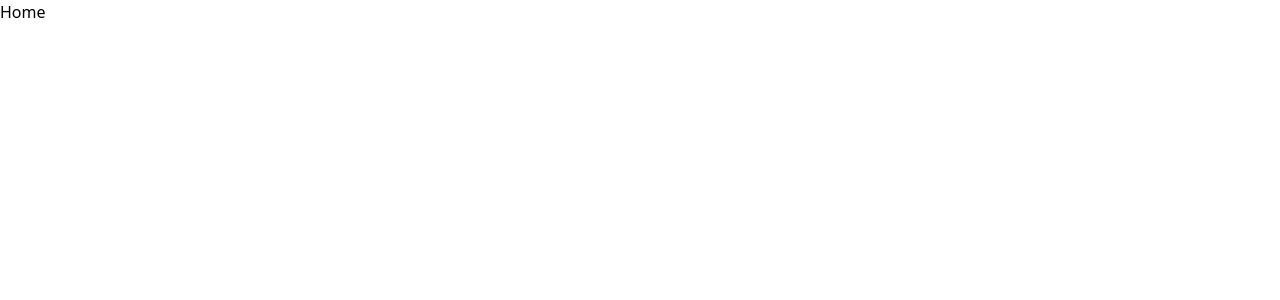
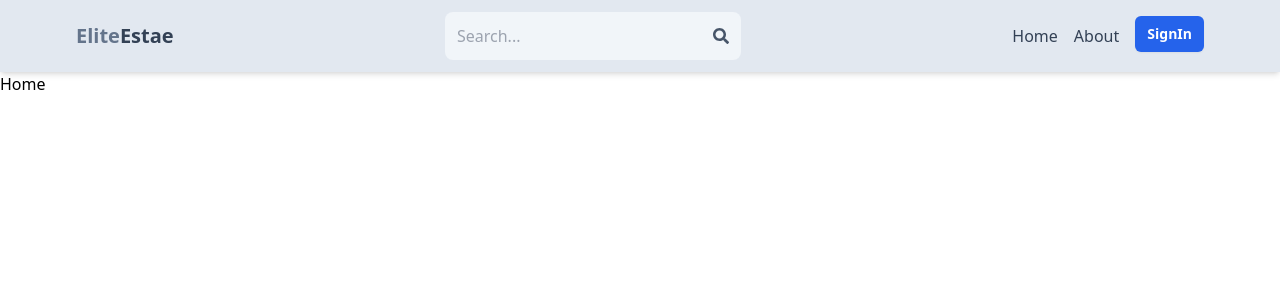
Before and after one commit to jatin-yadav/Elite-Estate, a React (Vite) app in the folder client/: page / in a window 1280 px wide. Shown: the top 300 px of the page. Built offline with nearby package versions, Linux system fonts and the light colour scheme.

Commit message:
Header Component

```diff
--- a/client/package.json
+++ b/client/package.json
@@ -12,6 +12,7 @@
   "dependencies": {
     "react": "^18.2.0",
     "react-dom": "^18.2.0",
+    "react-icons": "^4.12.0",
     "react-router-dom": "^6.20.0"
   },
   "devDependencies": {
--- a/client/src/App.jsx
+++ b/client/src/App.jsx
@@ -1,8 +1,10 @@
 import { BrowserRouter, Route, Routes } from "react-router-dom";
 import { About, Home, Profile, SignIn, SignUp } from "./pages";
+import { Header } from "./components";
 function App() {
   return (
     <BrowserRouter>
+      <Header />
       <Routes>
         <Route path="/" element={<Home />} />
         <Route path="/about" element={<About />} />
--- /dev/null
+++ b/client/src/components/Header.jsx
@@ -0,0 +1,42 @@
+import { FaSearch } from "react-icons/fa";
+import { Link } from "react-router-dom";
+function Header() {
+  return (
+    <header className="bg-slate-200 shadow-md">
+      <div className="flex justify-between items-center max-w-6xl mx-auto p-3">
+        <Link to="/">
+          <h1 className="font-bold py-2 text-sm sm:text-xl flex flex-wrap">
+            <span className="text-slate-500">Elite</span>
+            <span className="text-slate-700">Estae</span>
+          </h1>
+        </Link>
+        <form className="bg-slate-100 p-3 rounded-lg flex items-center">
+          <input
+            type="text"
+            placeholder="Search..."
+            className="bg-transparent focus:outline-none w-24 sm:w-64"
+          />
+          <FaSearch className="text-slate-600" />
+        </form>
+        <ul className="flex gap-4">
+          <li className="hidden sm:inline py-2 text-slate-700 hover:underline">
+            <Link to="/">Home</Link>
+          </li>
+          <li className="hidden sm:inline py-2 text-slate-700 hover:underline">
+            <Link to="/about">About</Link>
+          </li>
+          <li className="">
+            <button
+              type="button"
+              className="rounded-md bg-blue-600 px-3 py-2 text-sm font-semibold text-white shadow-sm hover:bg-blue-600/80 focus-visible:outline focus-visible:outline-2 focus-visible:outline-offset-2 focus-visible:outline-blue-600"
+            >
+              <Link to="/signin">SignIn</Link>
+            </button>
+          </li>
+        </ul>
+      </div>
+    </header>
+  );
+}
+
+export default Header;
--- /dev/null
+++ b/client/src/components/index.js
@@ -0,0 +1,3 @@
+import Header from "./Header";
+
+export { Header };
```
Also changed, not shown: 1 other file (tests, documents, lock files or other folders).
